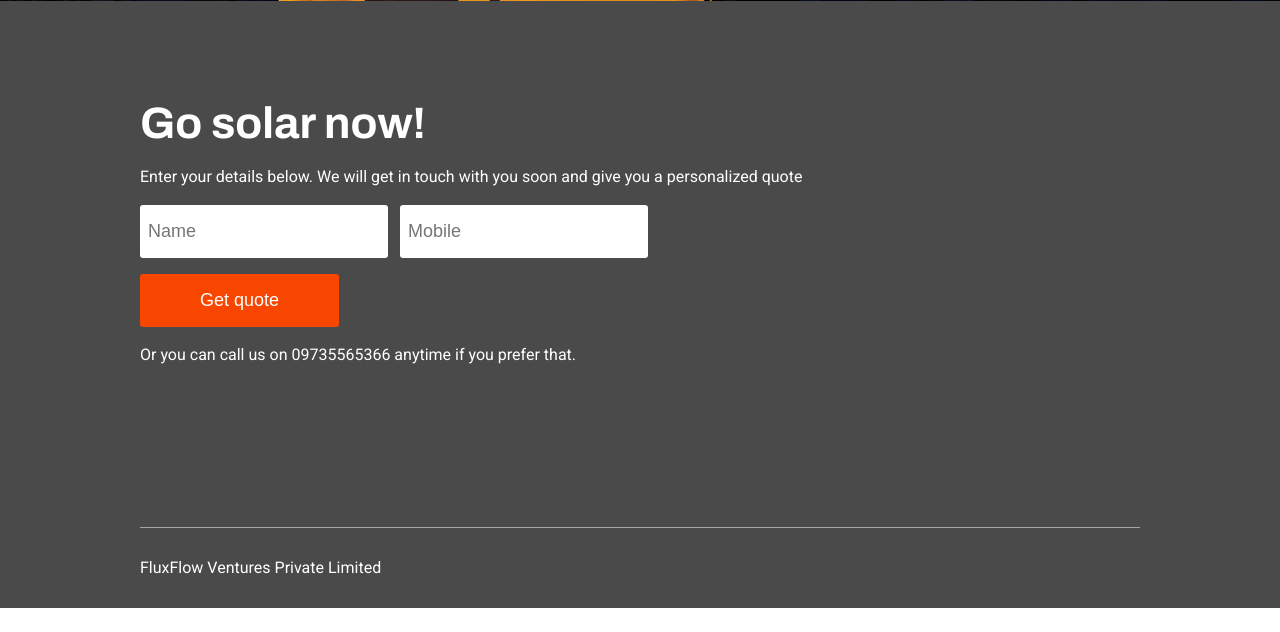
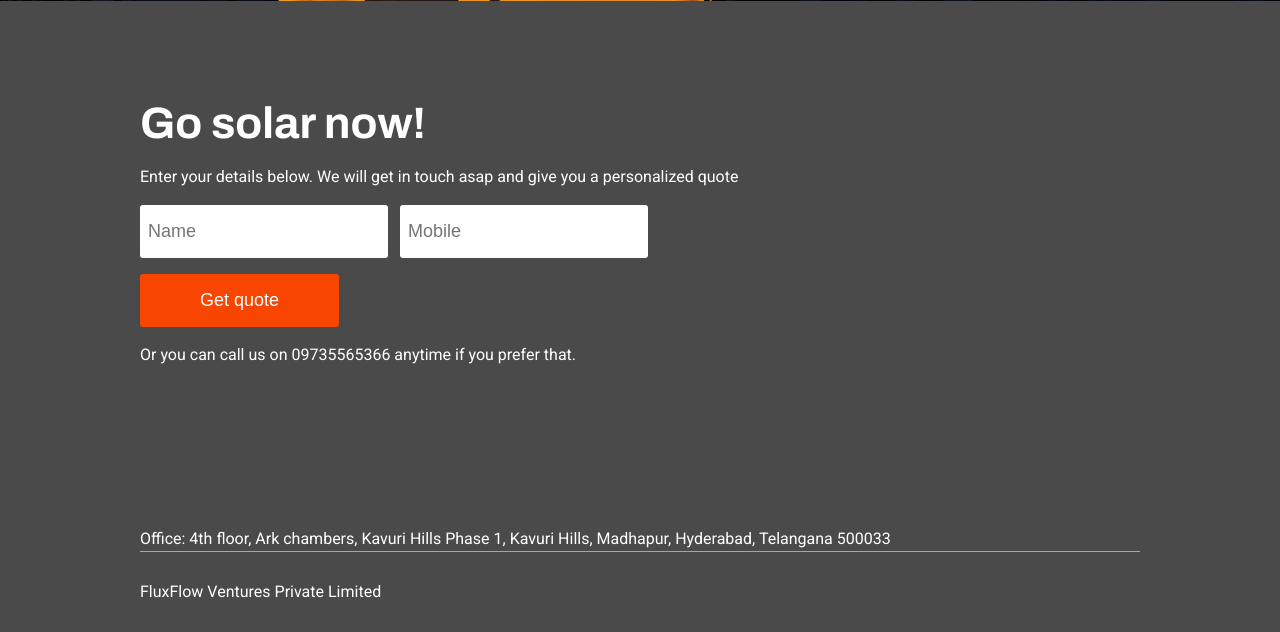
Before and after one commit to RohitRepo/flux, a Django app: page / in a window 1280 px wide. Shown: the part 2018-2650 px from the top of the page. Before the commit the page ends 2626 px from the top, so only its background shows below. Run offline with Django 3.2, Linux system fonts and the light colour scheme; some libraries are stand-ins or nearby versions.

Commit message:
Adding address

```diff
--- a/flux/templates/index.html
+++ b/flux/templates/index.html
@@ -57,7 +57,7 @@
 	<footer class="site-footer">
 		<div class="footer-container">
 			<h3>Go solar now!</h3>
-			<p>Enter your details below. We will get in touch with you soon and give you a personalized quote</p>
+			<p>Enter your details below. We will get in touch asap and give you a personalized quote</p>
 			<form class="footer-contact-form" method="POST">
 				{% csrf_token %}
 				<input type="text" name="Name" placeholder="Name">
@@ -67,6 +67,8 @@
 				</button>
 			</form>
 			<p class="footer-callus">Or you can call us on 09735565366 anytime if you prefer that.</p>
+
+			<p>Office: 4th floor, Ark chambers, Kavuri Hills Phase 1, Kavuri Hills, Madhapur, Hyderabad, Telangana 500033</p>
 			<div class="footer-creds">
 				FluxFlow Ventures Private Limited
 			</div>
@@ -79,7 +81,7 @@
 				<img src="/static/images/cancel.svg" class="dialog-action-close" onClick="hideContact()">
 				<div class="dialog-content contact-dialog">
 					<h3>Go solar now!</h3>
-					<p>Enter your details below. We will get in touch with you soon and give you a personalized quote.</p>
+					<p>Enter your details below. We will get in touch asap and give you a personalized quote.</p>
 					<form class="dialog-contact-form" method="POST">
 						{% csrf_token %}
 						<input type="text" name="Name" placeholder="Name">
```
